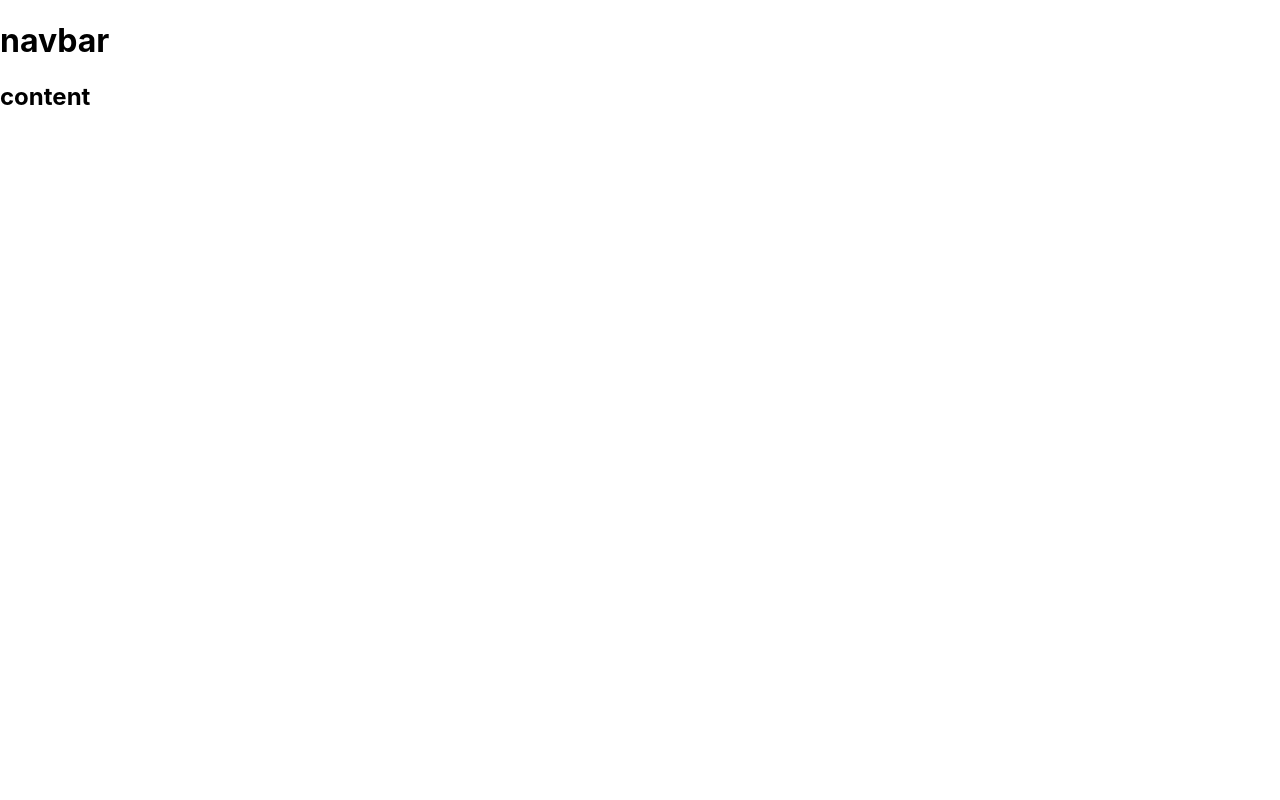
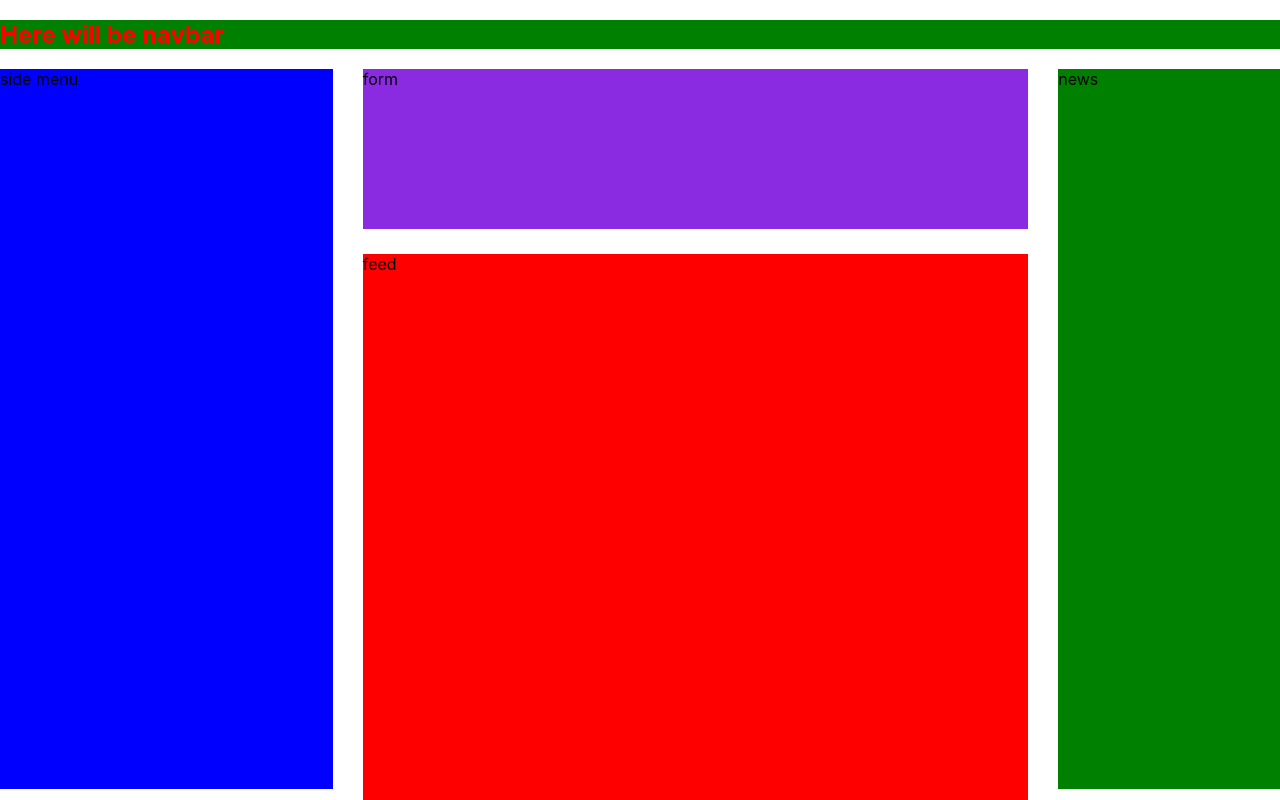
Before and after one commit to AlinNast/BikerNet-React-Frontend, a React (Create React App) app in the folder bikernet/: page /Home in a window 1280 px wide. Shown: the top 800 px of the page. Built offline with nearby package versions, Linux system fonts and the light colour scheme.

Commit message:
home page layout implemented

```diff
--- /dev/null
+++ b/bikernet/src/Components/Navbar.css
@@ -0,0 +1,4 @@
+ .navbar{
+    background-color: green;
+    color: red;
+ }
--- /dev/null
+++ b/bikernet/src/Components/Navbar.tsx
@@ -0,0 +1,11 @@
+import './Navbar.css';
+
+function Navbar() {
+    return(
+        <div className="navbar">
+            <h2>Here will be navbar</h2>
+        </div>
+    )
+}
+
+export default Navbar;
--- /dev/null
+++ b/bikernet/src/Layouts/HomePageLayout/HomePage.css
@@ -0,0 +1,48 @@
+
+
+.grid-container{
+    display: grid;
+    height: 100%;
+    grid-column-gap: 30px;
+    grid-row-gap: 25px;
+    grid-template-columns: [first] 1.5fr [line2]3fr [line3]1fr [end];
+    grid-template-rows: [first] 10rem [line2] 30rem [line3] 80rem [end];
+}
+
+.side-menu{
+    position: sticky;
+    top: 0;
+    height: 90vh;
+    box-sizing: border-box;
+
+    grid-column-start: 1;
+    grid-row-start: 1;
+    grid-row-end: 3;
+    background-color: blue;
+}
+
+.form{
+    grid-column-start: 2;
+    grid-row-start: 1;
+    grid-row-end: 2;
+    background-color: blueviolet;
+}
+
+.feed{
+    grid-column-start: 2;
+    grid-row-start: 2;
+    grid-row-end: 4;
+    background-color: red;
+}
+
+.news{
+    position: sticky;
+    top: 0;
+    height: 90vh;
+    box-sizing: border-box;
+
+    grid-column-start: 3;
+    grid-row-start: 1;
+    grid-row-end: 3;
+    background-color: green;
+}
--- a/bikernet/src/Layouts/HomePageLayout/HomePage.tsx
+++ b/bikernet/src/Layouts/HomePageLayout/HomePage.tsx
@@ -1,10 +1,16 @@
-
+import Navbar from '../../Components/Navbar';
+import './HomePage.css';
 
 function HomePage() {
     return(
         <>
-        <h1>navbar</h1>
-        <h2>content</h2>
+        <Navbar />
+        <div className="grid-container">
+            <div className="side-menu">side menu</div>
+            <div className="form">form</div>
+            <div className="feed">feed</div>
+            <div className="news">news</div>
+        </div>
         </>
     )
 }
```
